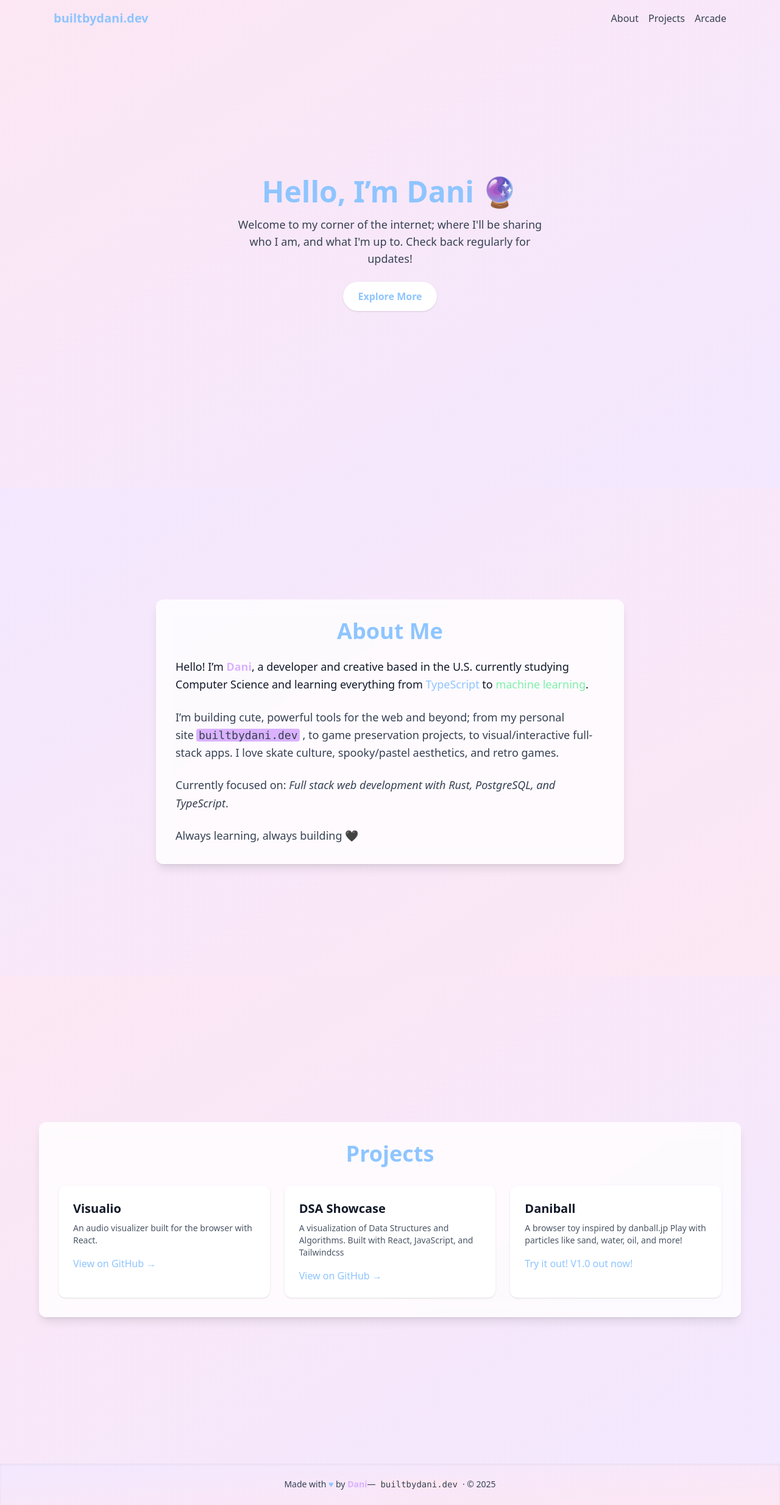
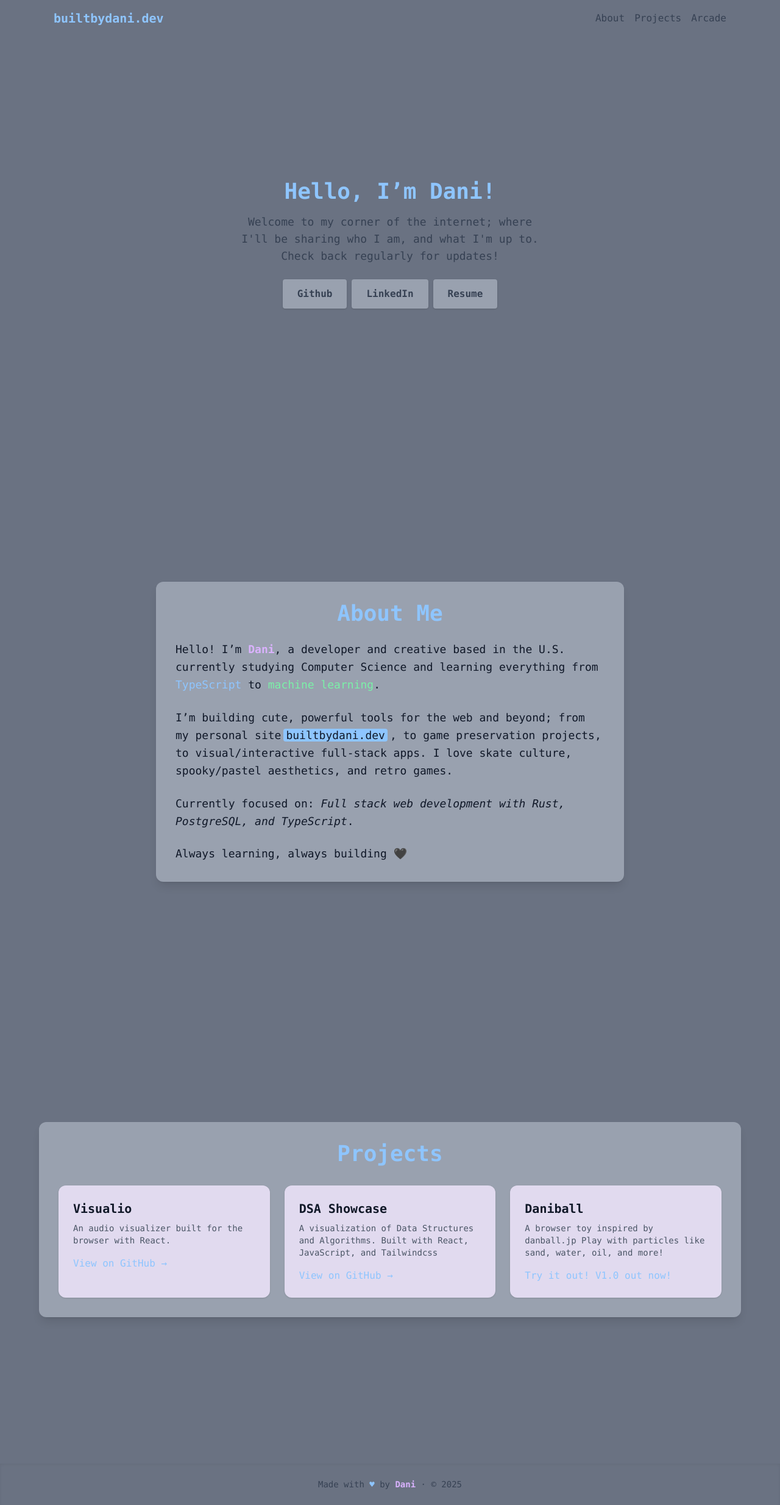
Before and after one commit to builtbydani/BioWebsite, a React (Vite) app in the folder builtbydani/: page / in a window 1280 px wide. Shown: the whole page at 61% size. Built offline with nearby package versions, Linux system fonts and the light colour scheme.

Commit message:
general restyling, added new buttons

```diff
--- a/builtbydani/src/components/About.tsx
+++ b/builtbydani/src/components/About.tsx
@@ -6,15 +6,16 @@ export const About: React.FC = () => {
           id="about"
           className="
             min-h-screen p-8 scroll-mt-20
-            bg-gradient-to-br from-purple-100 to-pink-100
+            bg-gray-500
             text-gray-900
+            font-mono
             flex items-center justify-center
         ">
 
           <div
             className="
               max-w-3xl w-full
-              bg-white/80 backdrop-blur-md
+              bg-gray-400 backdrop-blur-md
               rounded-xl p-8 space-y-6 shadow-lg
           ">
 
@@ -62,13 +63,13 @@ export const About: React.FC = () => {
 
             <p
               className="
-                text-lg text-gray-700 leading-relaxed
+                text-lg text-gray-900 leading-relaxed
             ">
 
               I’m building cute, powerful tools for the web and beyond; from my personal site
               <code
                 className="
-                bg-purple-300 px-1 rounded mx-1
+                bg-blue-300 px-1 rounded mx-1
               ">
                 builtbydani.dev
               </code>
@@ -79,7 +80,7 @@ export const About: React.FC = () => {
 
             <p
               className="
-                text-lg text-gray-700 leading-relaxed
+                text-lg text-gray-900 leading-relaxed
             ">
               Currently focused on:
               <span
@@ -91,7 +92,7 @@ export const About: React.FC = () => {
 
             <p
               className="
-                text-lg text-gray-700
+                text-lg text-gray-900
                 leading-relaxed
             ">
               Always learning, always building
--- a/builtbydani/src/components/Footer.tsx
+++ b/builtbydani/src/components/Footer.tsx
@@ -4,8 +4,8 @@ export const Footer: React.FC = () => {
   return (
         <footer
           className="
-            bg-gradient-to-br from-purple-100 to-pink-100
-            text-center text-sm text-gray-700
+            bg-gray-500
+            text-center font-mono text-sm text-gray-700
             py-6 shadow-inner
         ">
           <p>
@@ -24,15 +24,8 @@ export const Footer: React.FC = () => {
             ">
             {" "}
               Dani
+            {" "}
             </span>
-            —
-            <code
-              className="
-                mx-1 bg-pink-100
-                text-sm px-1 rounded
-            ">
-              builtbydani.dev
-            </code>
 
             · © {new Date().getFullYear()}
 
--- a/builtbydani/src/components/Hero.tsx
+++ b/builtbydani/src/components/Hero.tsx
@@ -3,26 +3,48 @@ import React from 'react'
 export const Hero: React.FC = () => {
   return (
     <section className="min-h-screen flex items-center justify-center
-    bg-gradient-to-br from-pink-100 to-purple-100">
-      <div className="text-center text-blue-300 max-w-xl p-8">
-        <h1 className="text-5xl font-bold mb-4">
-          Hello, I’m Dani 🔮
+    bg-gray-500">
+      <div className="text-center font-mono text-blue-300 max-w-xl p-8">
+        <h1 className="text-4xl font-bold mb-4">
+          Hello, I’m Dani!
         </h1>
         <p className="text-lg text-gray-700 mb-6">
           Welcome to my corner of the internet; where I'll be sharing
           who I am, and what I'm up to. Check back regularly for updates!
         </p>
 
+      <div className="flex space-x-2 items-center justify-center">
         <a
           href="https://github.com/builtbydani"
           className="
             inline-block px-6 py-3
-            bg-white
-            text-blue-300 font-semibold rounded-full
-            shadow hover:bg-pink-100 transition
+            bg-gray-400
+            text-gray-700 font-semibold rounded
+            shadow hover:bg-blue-300 transition
         ">
-          Explore More
+          Github
         </a>
+        <a
+          href="https://www.linkedin.com/in/daniel-richards-dev/"
+          className="
+            inline-block px-6 py-3
+            bg-gray-400
+            text-gray-700 font-semibold rounded
+            shadow hover:bg-blue-300 transition
+        ">
+          LinkedIn
+        </a>
+        <a
+          href="./2025_Resume_Final.pdf"
+          className="
+            inline-block px-6 py-3
+            bg-gray-400
+            text-gray-700 font-semibold rounded
+            shadow hover:bg-blue-300 transition
+        ">
+          Resume
+        </a>
+      </div>
       </div>
     </section>
   )
--- a/builtbydani/src/components/Navbar.tsx
+++ b/builtbydani/src/components/Navbar.tsx
@@ -18,7 +18,7 @@ export const Navbar: React.FC = () => {
           fixed top-0 left-0 w-full z-50
           transition-shadow
           ${scrolled
-            ? 'shadowmd bg-purple-100/80 backdrop-blur-md'
+            ? 'shadowmd bg-purple-100/40 backdrop-blur-md'
             : ''}
       `}
     >
@@ -26,6 +26,7 @@ export const Navbar: React.FC = () => {
         className="
           max-w-6xl mx-auto
           px-6 py-4
+          font-mono
           flex justify-between
           items-center
       ">
--- a/builtbydani/src/components/Projects.tsx
+++ b/builtbydani/src/components/Projects.tsx
@@ -6,13 +6,14 @@ export const Projects: React.FC = () => {
           id="projects"
           className="
             min-h-screen p-8 scroll-mt-20
-            bg-gradient-to-br from-pink-100 to-purple-100
+            bg-gray-500
             text-gray-900
+            font-mono
             flex items-center justify-center
         ">
           <div
             className="
-              max-w-6xl w-full bg-white/80 backdrop-blur-md
+              max-w-6xl w-full bg-gray-400 backdrop-blur-md
               rounded-xl p-8 space-y-6 shadow-lg
           ">
             <h2
@@ -34,7 +35,7 @@ export const Projects: React.FC = () => {
               {/* Project 1 */}
               <div
                 className="
-                  bg-white p-6
+                  bg-purple-100/80 p-6
                   rounded-xl
                   shadow hover:shadow-lg transition
               ">
@@ -63,7 +64,7 @@ export const Projects: React.FC = () => {
               {/* Project 2 */}
               <div
                 className="
-                  bg-white p-6 rounded-xl
+                  bg-purple-100/80 p-6 rounded-xl
                   shadow hover:shadow-lg transition
               ">
                 <h3
@@ -91,7 +92,7 @@ export const Projects: React.FC = () => {
               {/* Project 3 */}
               <div
                 className="
-                  bg-white p-6 rounded-xl
+                  bg-purple-100/80 p-6 rounded-xl
                   shadow hover:shadow-lg transition
               ">
                 <h3
```
Also changed, not shown: 1 other file (tests, documents, lock files or other folders).
